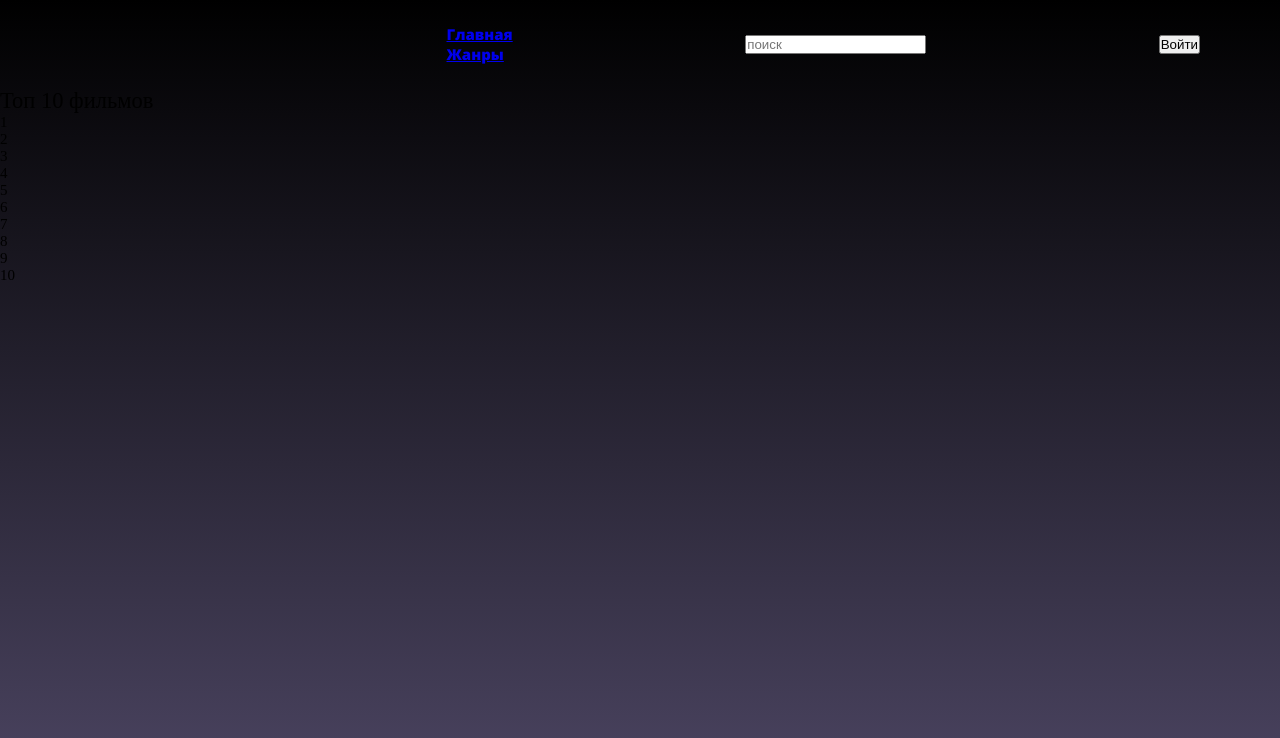
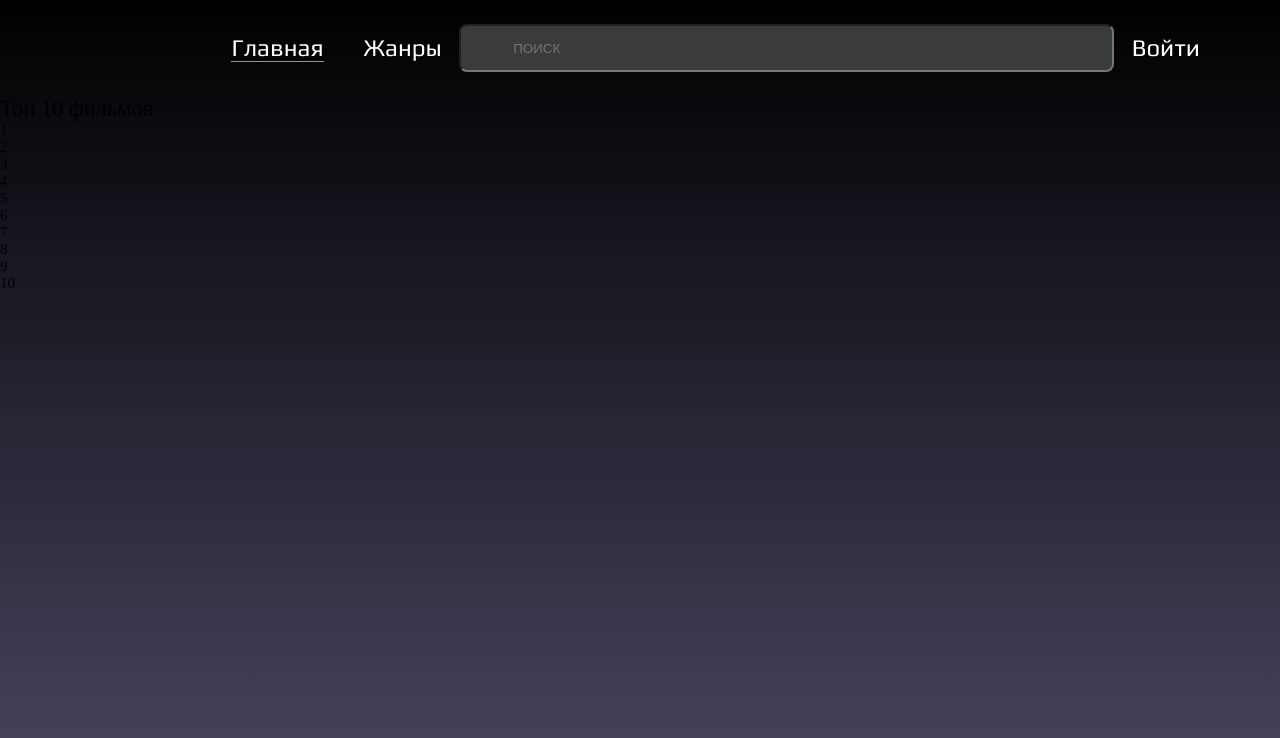
Before and after one commit to sbk-dushman/proj_marusya-cinema, a Vue app: page / in a window 1280 px wide. Shown: the top 738 px of the page. Built offline with nearby package versions, Linux system fonts and the light colour scheme.

Commit message:
full header

```diff
--- a/src/assets/base.css
+++ b/src/assets/base.css
@@ -40,6 +40,8 @@
   --base-yellow: #a59400;
   --base-green: #308e21;
   --base-grey: #777777;
+  --dark-grey: #393b3c;
+  --soft-grey: #ffffff80;
   --base-red: #c82020;
   --base-pink-under-line: #dc5dfc;
   --base-focuse-color: #b4a9ff;
@@ -83,8 +85,19 @@
   font-weight: normal;
   padding: 0;
 }
+a {
+  text-decoration: none;
+}
 ul {
   list-style: none;
+}
+button {
+  padding: 0;
+  border: none;
+  font: inherit;
+  color: inherit;
+  background-color: transparent;
+  cursor: pointer;
 }
 body {
   min-height: 100vh;
--- a/src/views/AppHeader.vue
+++ b/src/views/AppHeader.vue
@@ -5,14 +5,19 @@
         <use xlink:href="@/assets/sprite.svg#logo_w"></use>
       </svg>
       <nav class="header__nav">
-        <ul class="header__nav-list">
-          <li><a href="#">Главная</a></li>
-          <li><a href="#">Жанры</a></li>
+        <ul class="header-nav__list">
+          <li class="nav-list__item"><a class="nav-list__link --current" href="#">Главная</a></li>
+          <li class="nav-list__item"><a class="nav-list__link" href="#">Жанры</a></li>
         </ul>
       </nav>
+      <label class="header-search__label" for="header__search">
+        <svg class="header-search__icon">
+          <use xlink:href="@/assets/sprite.svg#search-icon"></use>
+        </svg>
+        <input class="header__search" type="text" id="header__search" placeholder="поиск" />
+      </label>
 
-      <input class="header__search" type="text" placeholder="поиск" />
-      <button class="header__profile">Войти</button>
+      <button class="header__profile nav-list__link">Войти</button>
     </div>
   </header>
 </template>
@@ -31,7 +36,42 @@
   justify-content: space-between;
   align-items: center;
 }
-.header__nav {
-  font-family: var(--second-family);
+.header-nav__list {
+  display: flex;
+  gap: 40px;
+  color: var(--base-white);
+}
+.nav-list__link {
+  font-family: var(--font-family);
+  font-weight: 400;
+  font-size: 24px;
+  line-height: 133%;
+  color: var(--base-white);
+}
+.--current {
+  border-bottom: 1.5px solid var(--base-pink-under-line);
+}
+.header__search {
+  border-radius: 8px;
+  padding: 16px;
+  width: 655px;
+  height: 48px;
+  text-transform: uppercase;
+  padding: 12px 52px;
+  background-color: var(--dark-grey);
+  color: var(--soft-grey);
+  outline: none;
+}
+.header-search__label {
+  position: relative;
+}
+.header-search__icon {
+  position: absolute;
+  width: 24px;
+  height: 24px;
+  left: 16px;
+  top: 12px;
+
+  fill: var(--soft-grey);
 }
 </style>
```
Also changed, not shown: 1 other file (tests, documents, lock files or other folders).
